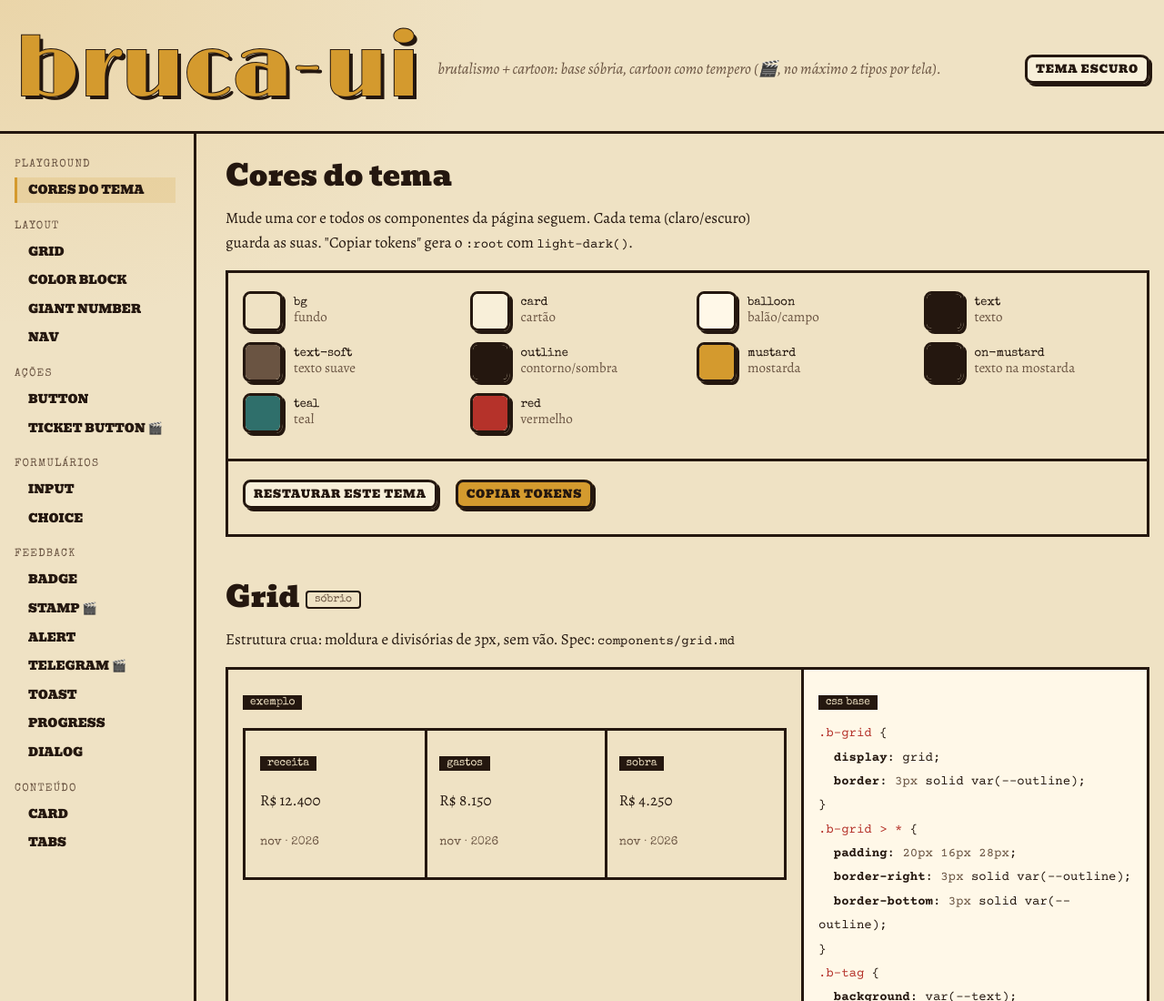
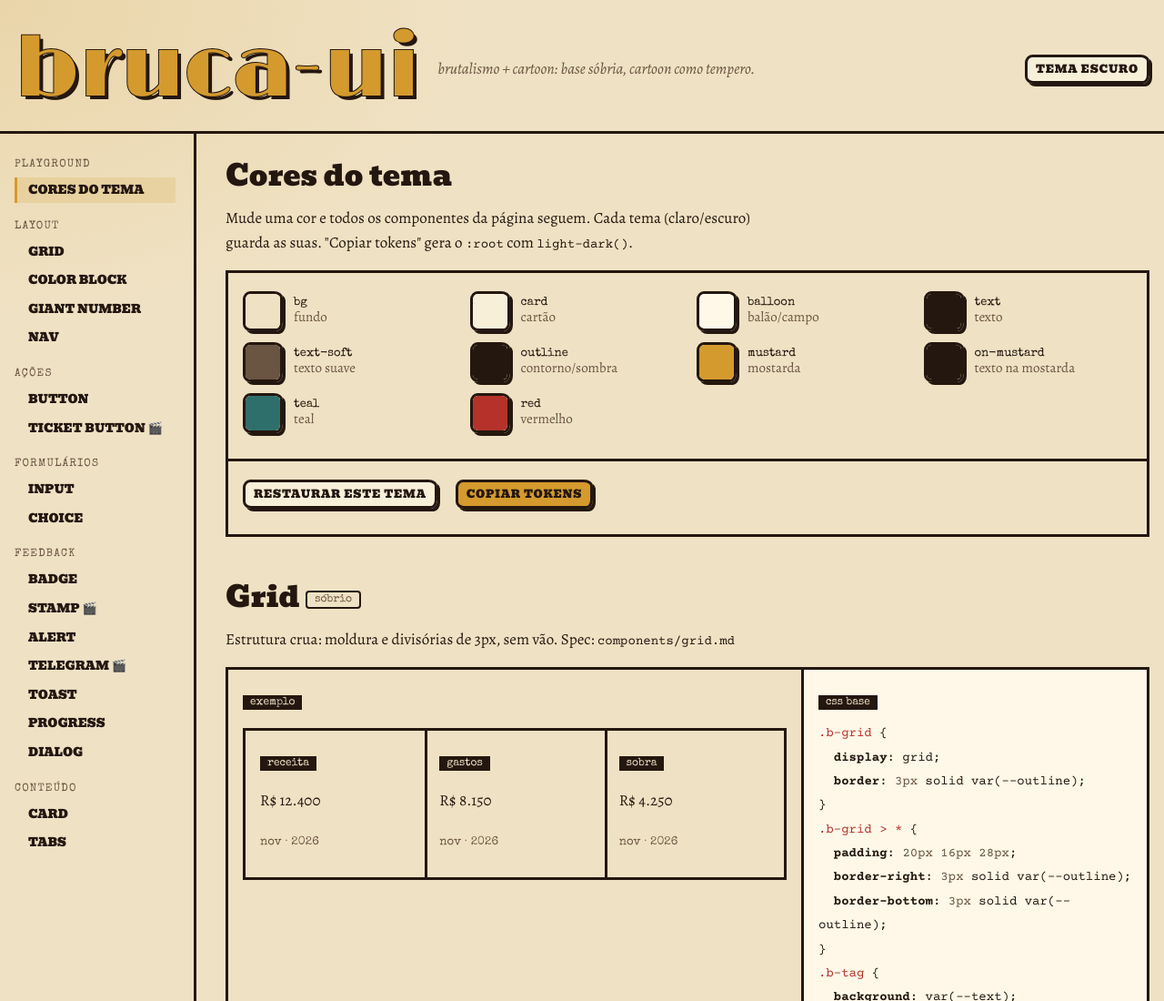
Before and after one commit to stanleygomes/genesis, a plain HTML site: page artifacts/bruca-ui/index.html in a window 1280 px wide. Shown: the top 1100 px of the page at 91% size. Drawn offline with Linux system fonts and the light colour scheme.

Commit message:
style(artifacts): enxuga o subtítulo da galeria do bruca-ui

```diff
--- a/artifacts/bruca-ui/index.html
+++ b/artifacts/bruca-ui/index.html
@@ -23,7 +23,7 @@
 
   <header class="top">
     <h1 class="logo">bruca-ui</h1>
-    <p class="tagline">brutalismo + cartoon: base sóbria, cartoon como tempero (🎬, no máximo 2 tipos por tela).</p>
+    <p class="tagline">brutalismo + cartoon: base sóbria, cartoon como tempero.</p>
     <button class="btn btn--neutral btn--sm" type="button" id="theme">Tema escuro</button>
   </header>
 
```
